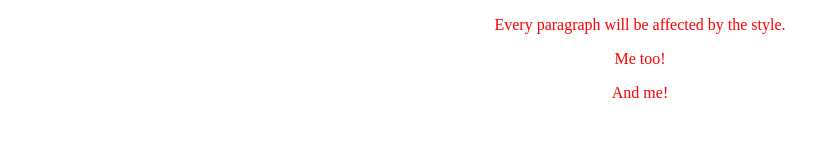
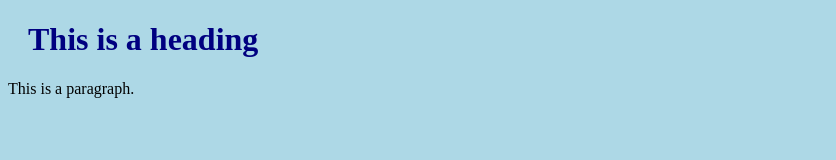
Before and after one commit to apcvsnavarro/lab2, a plain HTML site: page week3/index.html in a window 1280 px wide. Shown: the whole page, without its empty margins (0-836 px from the left). Drawn offline with Linux system fonts and the light colour scheme.

Commit message:
added .css file xD

```diff
--- /dev/null
+++ b/week3/index.css
@@ -0,0 +1,8 @@
+body {
+  background-color: lightblue;
+}
+
+h1 {
+  color: navy;
+  margin-left: 20px;
+}
--- a/week3/index.html
+++ b/week3/index.html
@@ -1,18 +1,12 @@
 <!DOCTYPE html>
 <html>
 <head>
-<style>
-p {
-  text-align: center;
-  color: red;
-}
-</style>
+<link rel="stylesheet" href="index.css">
 </head>
 <body>
 
-<p>Every paragraph will be affected by the style.</p>
-<p id="para1">Me too!</p>
-<p>And me!</p>
+<h1>This is a heading</h1>
+<p>This is a paragraph.</p>
 
 </body>
 </html>
```
